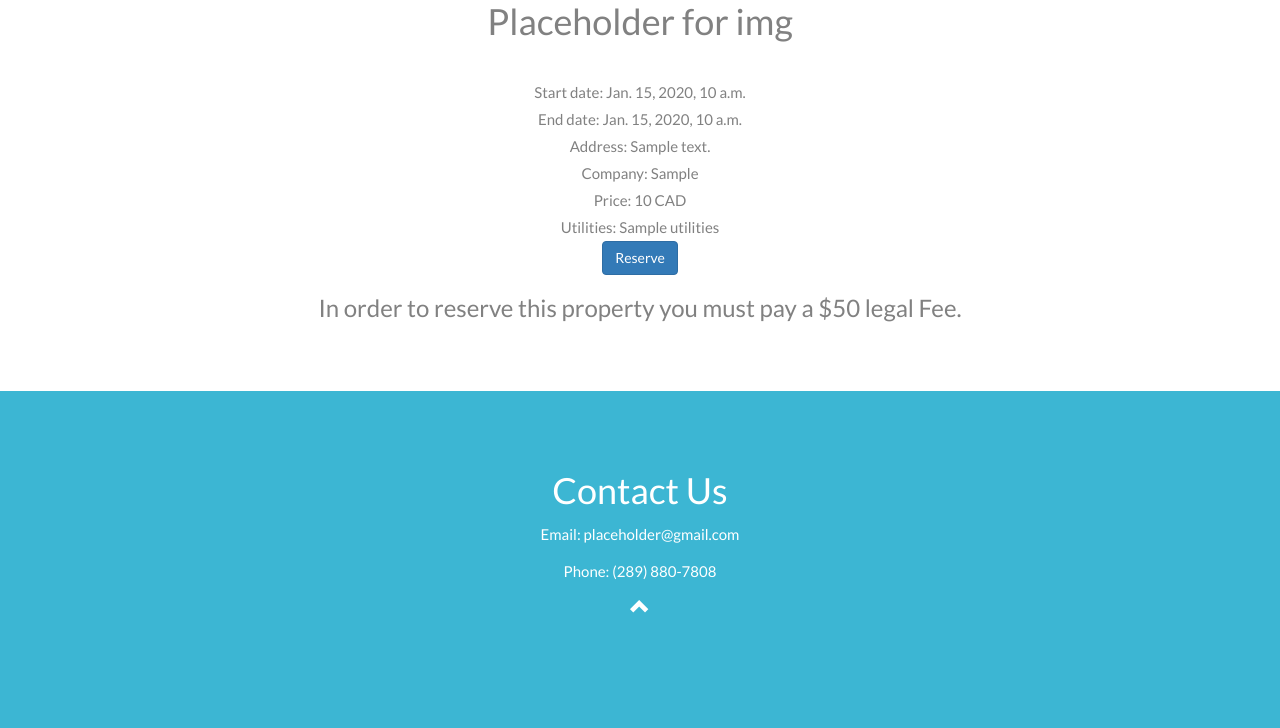
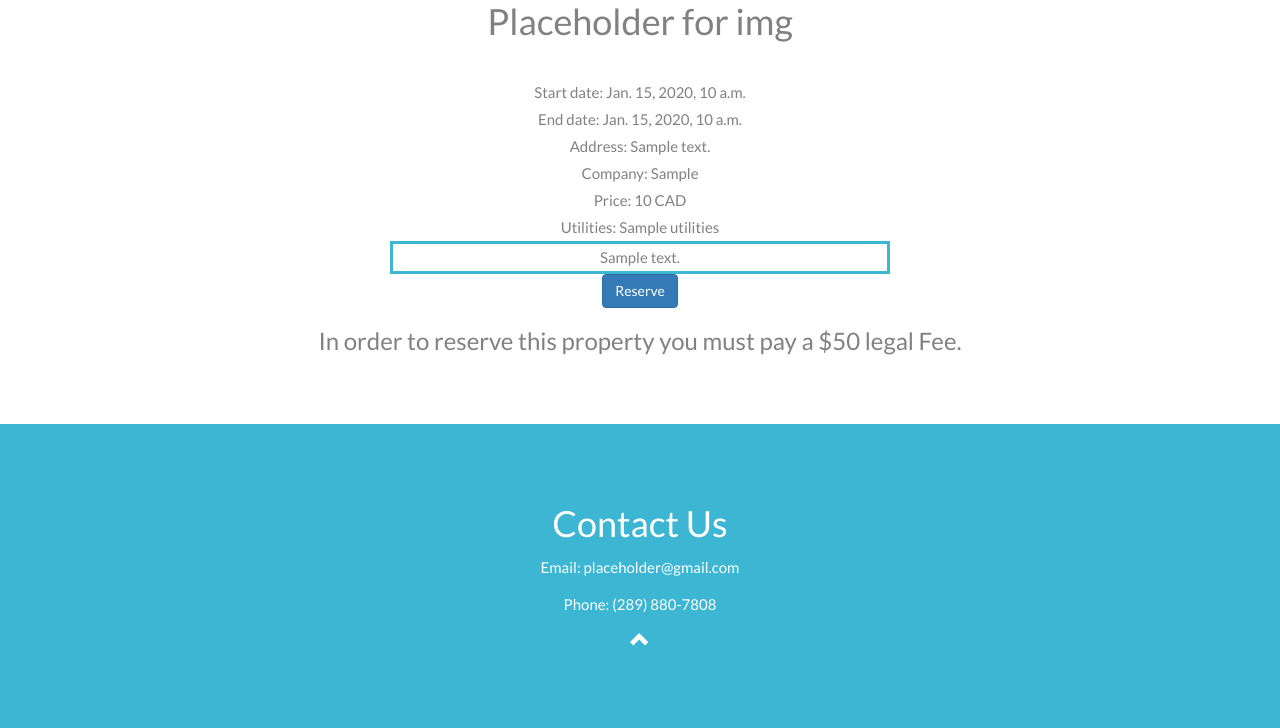
Before and after one commit to tuanla074/UniversitySublet, a Django app: template sublets/templates/sublets/details.html in a window 1280 px wide. Shown: the part 460-1188 px from the top of the page. Before the commit the page ends 1073 px from the top, so only its background shows below. Run offline with Django 3.2, Linux system fonts and the light colour scheme; the template is opened without the code that fills it: most values are stand-ins (such as "Sample title", 1, 10 or a date in 2020); some libraries are stand-ins or nearby versions.

Commit message:
Added description field to sublet_listing. As well as adding the description of the place on the details.html page.

```diff
--- a/UniversitySublet/settings.py
+++ b/UniversitySublet/settings.py
@@ -126,7 +126,8 @@ USE_TZ = True
 
 STATIC_URL = '/static/'
 
-MEDIA_URL = '/images/'
+MEDIA_ROOT = os.path.join(BASE_DIR, 'media')
+MEDIA_URL = '/media/'
 
 STATICFILES_DIR = [
     os.path.join('BASE_DIR', 'static')
--- a/UniversitySublet/urls.py
+++ b/UniversitySublet/urls.py
@@ -16,6 +16,8 @@ Including another URLconf
 from django.contrib import admin
 from django.urls import path
 from django.conf.urls import include
+from django.conf import settings
+from django.conf.urls.static import static
 
 urlpatterns = [
     path('admin/', admin.site.urls),
--- a/sublets/models.py
+++ b/sublets/models.py
@@ -50,6 +50,7 @@ class SubletListing(models.Model):
     total_room = models.IntegerField(default=1)
     room_number = models.CharField(max_length=100)
     utilities = models.CharField(max_length=5000)
+    sublet_description = models.TextField(max_length=5000, default="No description.")
     sublet_gender = models.ForeignKey(SubletGender, on_delete=models.CASCADE)
     sublet_legal_fee = models.ForeignKey(LegalFee, on_delete=models.CASCADE)
 
--- a/sublets/templates/sublets/details.html
+++ b/sublets/templates/sublets/details.html
@@ -1,3 +1,12 @@
+<style type="text/css">
+   div.ex1 {
+  width:500px;
+  margin: auto;
+  border: 3px solid #3cb6d3;
+}
+</style>
+
+
 {% extends 'sublets/base.html' %}
 
 {% block main_content %}
@@ -9,6 +18,7 @@
                 Company: {{ detail_sublet.sublet_place.sublet_company }} <br />
                 Price: {{ detail_sublet.sublist_price}} CAD<br />
                 Utilities: {{ detail_sublet.utilities}}<br />
+                <div class="ex1">{{ detail_sublet.sublet_description }}</div>
                 <a href="subtenantInfo/" class="btn btn-primary">Reserve</a>
     </div>
     <h3>In order to reserve this property you must pay a $50 legal Fee.</h3>
```
